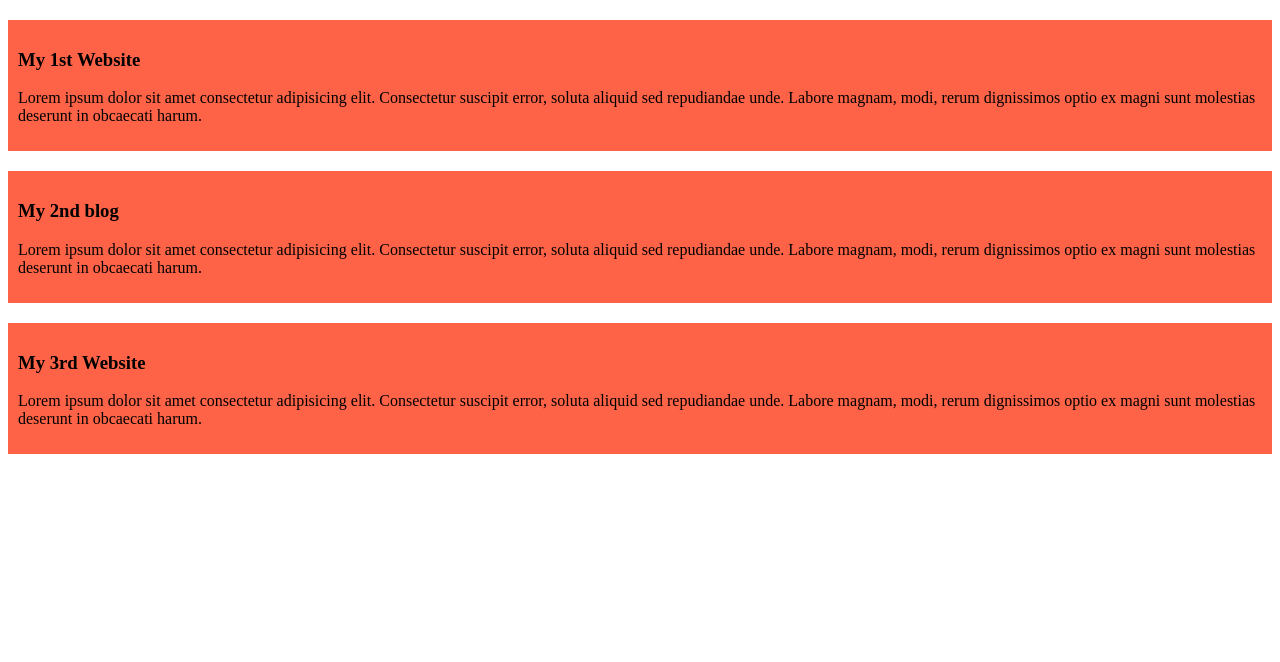
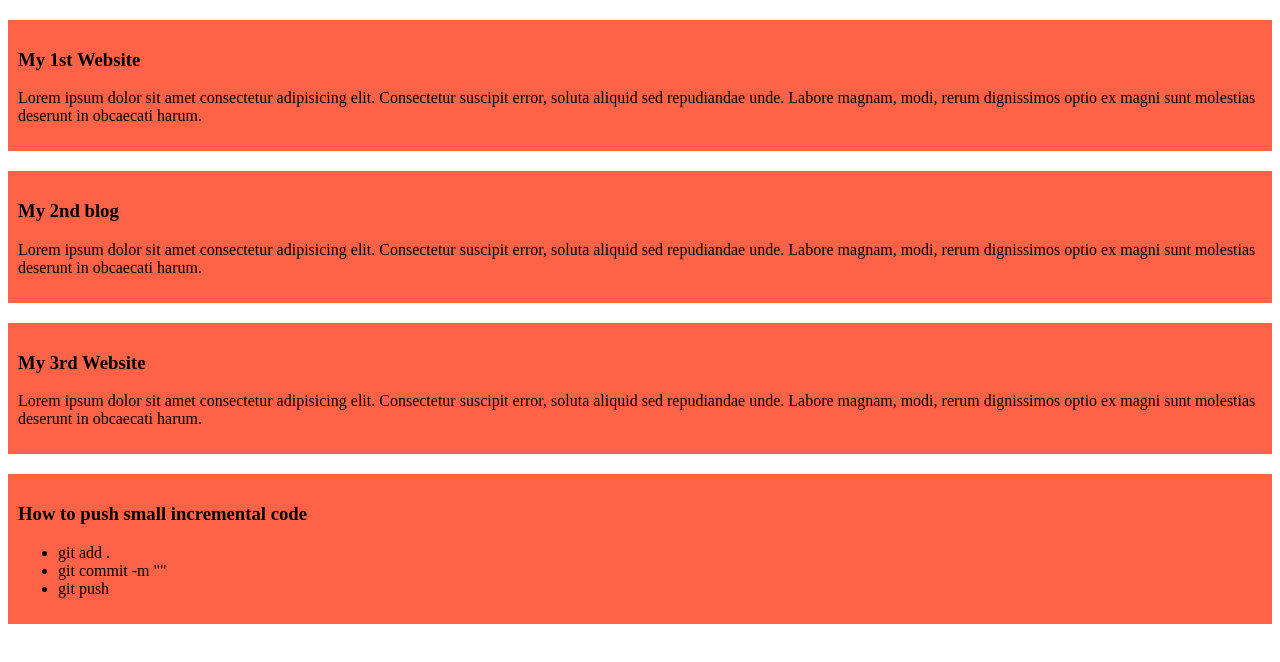
Before and after one commit to tonushreetoma/My-Simple-Website, a plain HTML site: page index.html in a window 1280 px wide. Drawn offline with Linux system fonts and the light colour scheme.

Commit message:
list added

```diff
--- a/index.html
+++ b/index.html
@@ -22,5 +22,13 @@
         <p>Lorem ipsum dolor sit amet consectetur
             adipisicing elit. Consectetur suscipit error, soluta aliquid sed repudiandae unde. Labore magnam, modi, rerum dignissimos optio ex magni sunt molestias deserunt in obcaecati harum.</p>
     </div>
+    <div>
+        <h3>How to push small incremental code</h3>
+        <ul>
+            <li>git add .</li>
+            <li>git commit -m ""</li>
+            <li>git push</li>
+        </ul>
+    </div>
 </body>
 </html>
```
